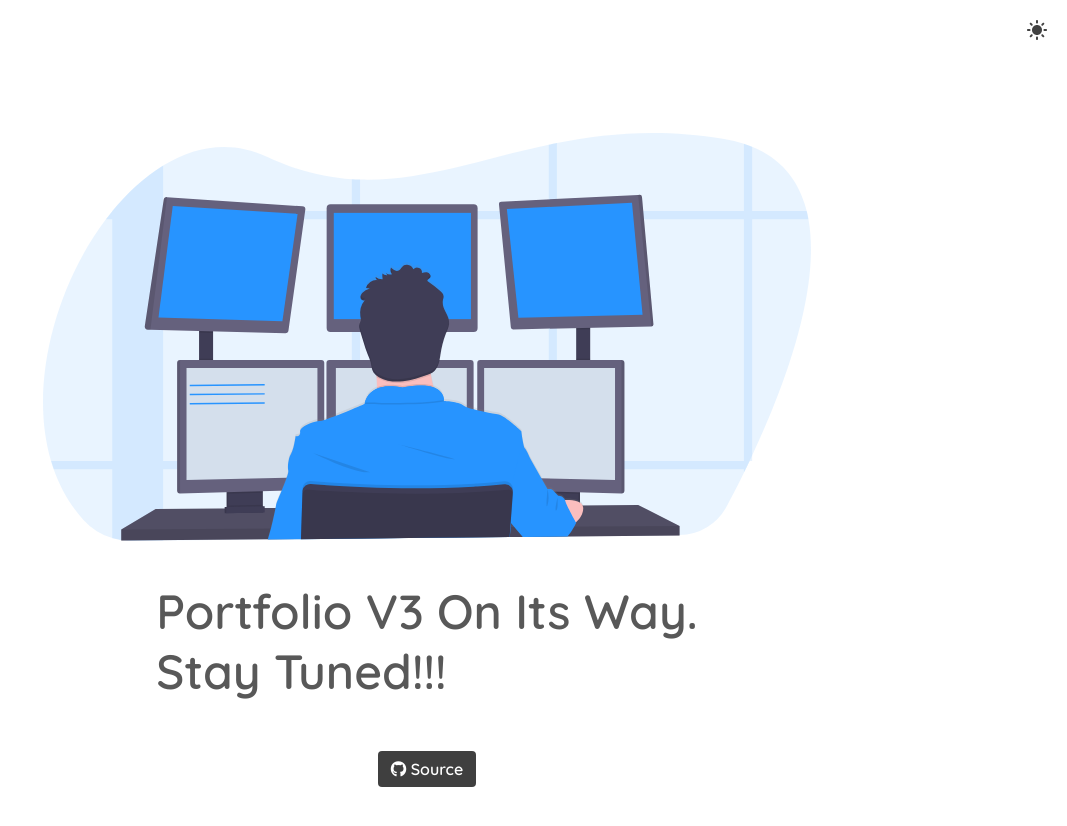
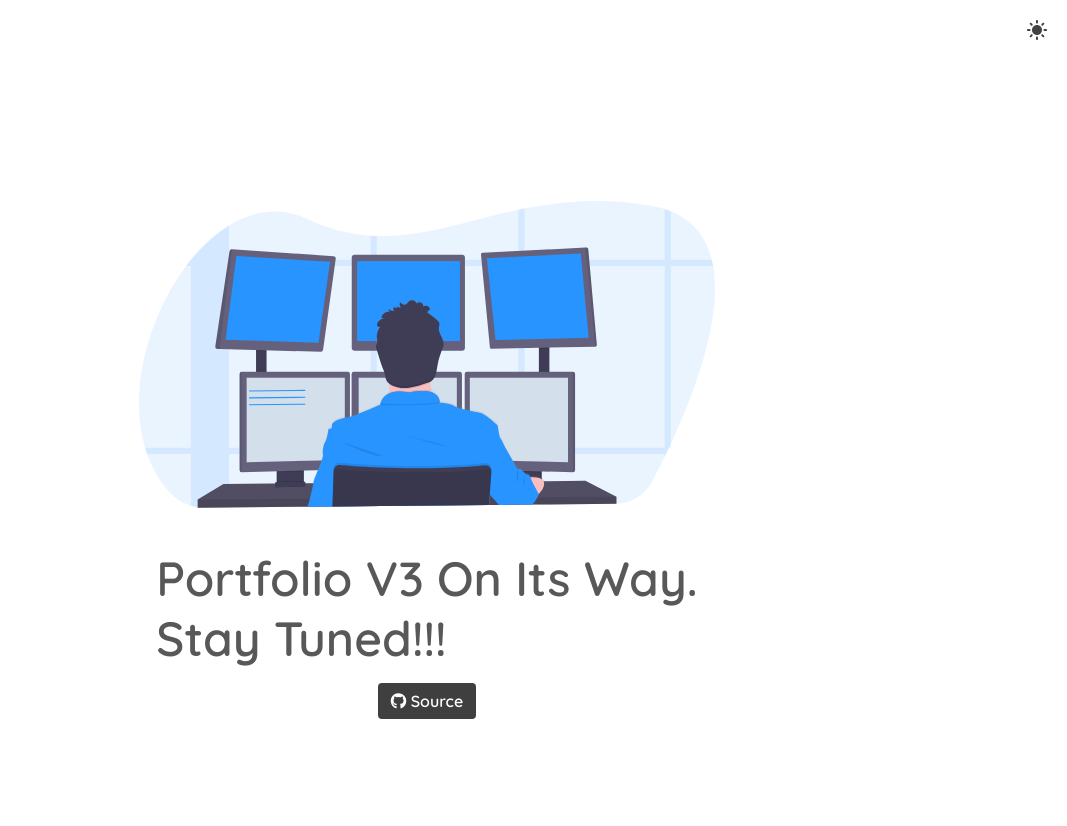
Before and after one commit to Mohammad-Farmaan/Portfolio, a plain HTML site: page index.html in a window 1280 px wide. Shown: the whole page, without its empty margins (213-1280 px from the left). Drawn offline with Linux system fonts and the light colour scheme.

Commit message:
Update light.css

```diff
--- a/light.css
+++ b/light.css
@@ -66,7 +66,10 @@ body {
     cursor: pointer;
   }
   .section-1 img {
-    max-width: 60%;
+    max-width: 45%;
+  }
+  .section-1 a {
+    margin-top: 15px;
   }
 }
 /* .mobile-nav {
```
